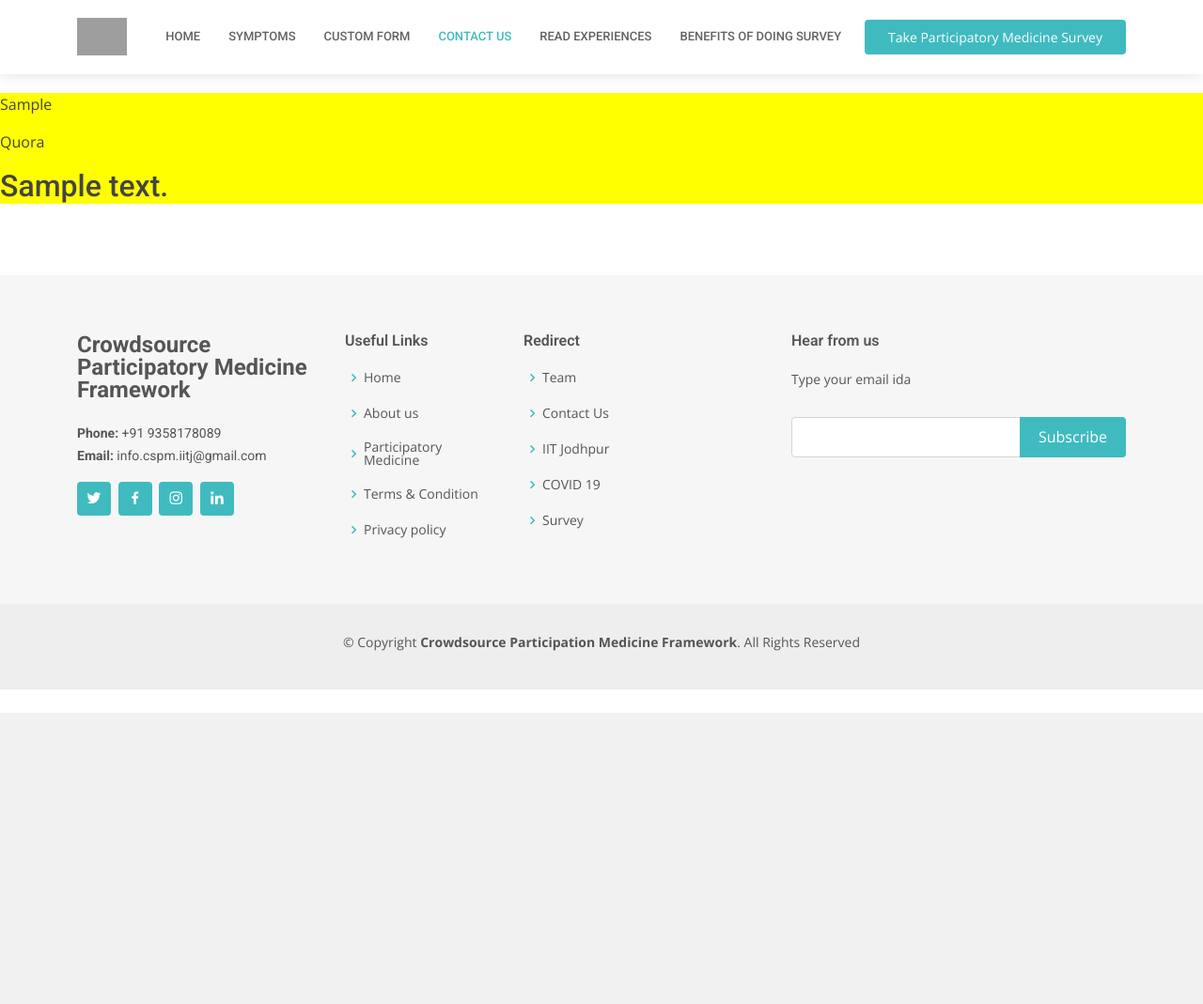
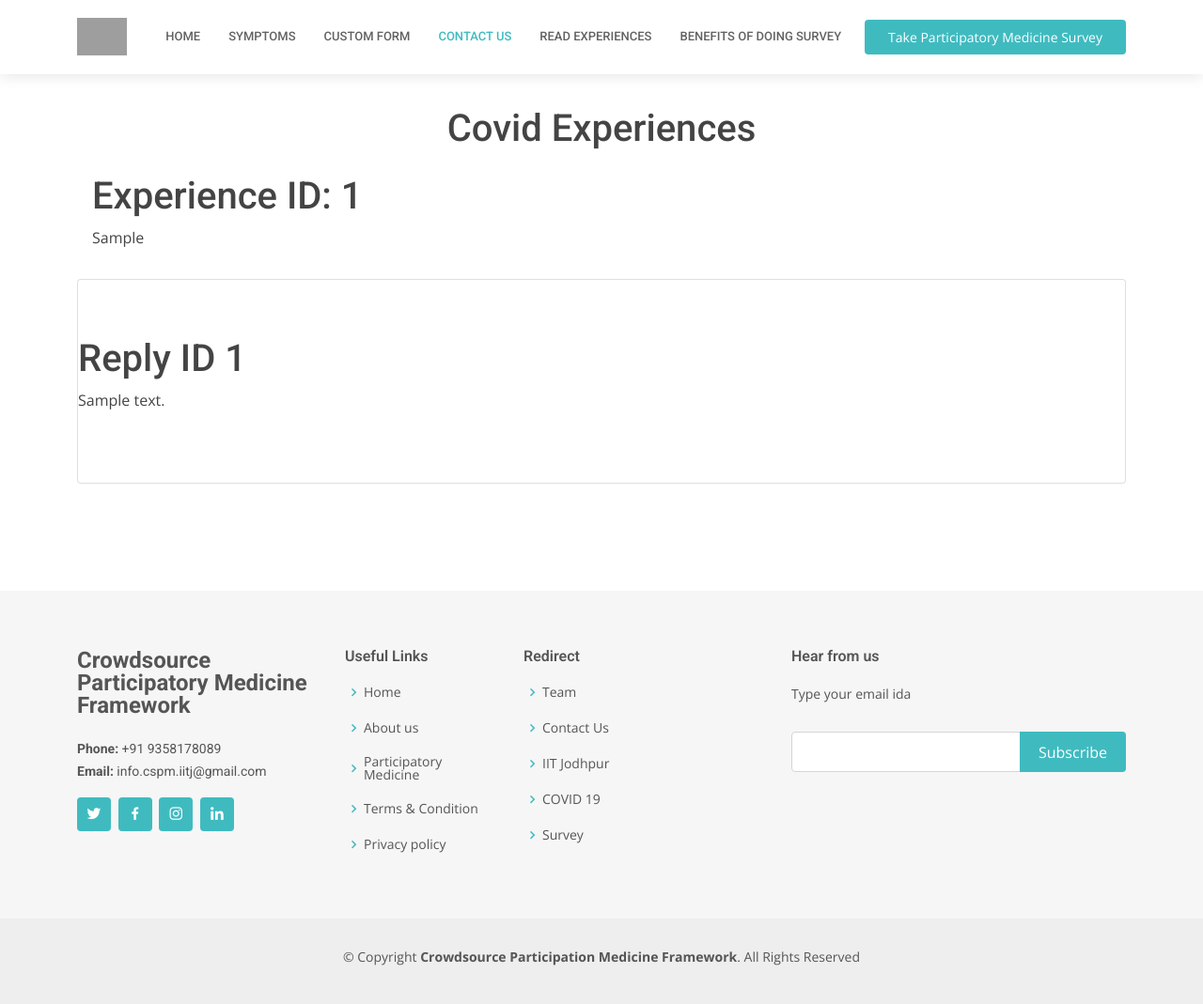
Before and after one commit to Sahil1479/crowdsourced-participatory-medicine.github.io, a Django app: page /read_experience/ in a window 1280 px wide. Shown: the part 41-1110 px from the top of the page at 94% size. Before the commit the page ends 800 px from the top, so only its background shows below. Run offline with Django 3.2, Linux system fonts and the light colour scheme; tables that the repository leaves empty hold one stand-in row (values such as "Sample post"); some libraries are stand-ins or nearby versions; grey boxes are pictures that could not be loaded.

Commit message:
Added frontend for experiences

```diff
--- a/templates/experiences.html
+++ b/templates/experiences.html
@@ -6,29 +6,58 @@ Covid Experiences
 {% endblock %}
 
 {% block head_links %}
+<link rel="stylesheet" href="https://stackpath.bootstrapcdn.com/bootstrap/4.5.2/css/bootstrap.min.css" integrity="sha384-JcKb8q3iqJ61gNV9KGb8thSsNjpSL0n8PARn9HuZOnIxN0hoP+VmmDGMN5t9UJ0Z" crossorigin="anonymous" />
+    <script src="https://code.jquery.com/jquery-3.5.1.slim.min.js" integrity="sha384-DfXdz2htPH0lsSSs5nCTpuj/zy4C+OGpamoFVy38MVBnE+IbbVYUew+OrCXaRkfj" crossorigin="anonymous"></script>
+    <script src="https://cdn.jsdelivr.net/npm/popper.js@1.16.1/dist/umd/popper.min.js" integrity="sha384-9/reFTGAW83EW2RDu2S0VKaIzap3H66lZH81PoYlFhbGU+6BZp6G7niu735Sk7lN" crossorigin="anonymous"></script>
+    <script src="https://stackpath.bootstrapcdn.com/bootstrap/4.5.2/js/bootstrap.min.js" integrity="sha384-B4gt1jrGC7Jh4AgTPSdUtOBvfO8shuf57BaghqFfPlYxofvL8/KUEfYiJOMMV+rV" crossorigin="anonymous"></script>
+    <script src="https://kit.fontawesome.com/dcc97d25c8.js" crossorigin="anonymous"></script>
+    <link href='https://fonts.googleapis.com/css?family=Roboto:400,700,500' rel='stylesheet' type='text/css'>
+    <link rel="stylesheet" href="https://maxcdn.bootstrapcdn.com/font-awesome/4.6.1/css/font-awesome.min.css">
+    <link href="https://fonts.googleapis.com/css?family=Roboto" rel="stylesheet">
+    <script src="https://cdn.jsdelivr.net/gh/cant89/gianni-accordion-js/dist/gianniAccordion.min.js"></script>
+    <script src="https://code.jquery.com/jquery-3.2.1.min.js" ></script>
+    <link href="{% static 'css/table.css' %}" rel="stylesheet">
 {% endblock %}
 
 {% block style %}
 {% endblock %}
 
 {% block content %}
-<section id="contact" class="contact" style="margin-top: 80px;">
+<section id="contact" class="contact" style="margin-top: 70px;">
+    <div class="type-yoga-container p-4">
+        <div class= "container">
+            <div class="row">
+                <div class="col-12">
+                    <div class="text-center">
+                        <h1 class="type-of-yoga-heading">Covid Experiences</h1>
+                    </div>
     {% for e in experiences %}
-        <div style="background: yellow;">
-            <p>
-                {{e.experience}}
-            </p>
-            <p>
-                {{e.source}}
-            </p>
-            <p>
-                {% for r in replies %}
-                    {% if r.experience == e %}
-                        <h2>{{r.text}}</h2>
-                    {% endif %}
-                {% endfor %}
-            </p>
-        </div>
+        <div class="card-container mb-3">
+            <div class="d-flex flex-row">
+                <div class="d-flex flex-column justify-content-center p-3">
+                    <div>
+                        <h1 class="type-yoga-heading">Experience ID: {{e.pk}}</h1>
+                        <p class="type-yoga-para">{{e.experience}}</p>
+                    </div>
+                </div>
+            </div>
+        <div>
+        <section class="card" style="margin-bottom: 30px;">
+            {% for r in replies %}
+                {% if r.experience == e %}
+                    <article>
+                        <h1 data-accordion-element-trigger class="h1-acordian">Reply ID {{ r.id }}</h1>
+                        <div data-accordion-element-content class="content">
+                            <p class="p-acordian">{{r.text}}</p>
+                        </div>
+                    </article>
+                {% endif %}
+            {% endfor %}
+        </section>
     {% endfor %}
+</div>
 </section><!-- End Contact Section -->
 {% endblock %}
+{% block js %}
+<script src="{% static 'js/table.js' %}"></script>
+{% endblock %}
```
